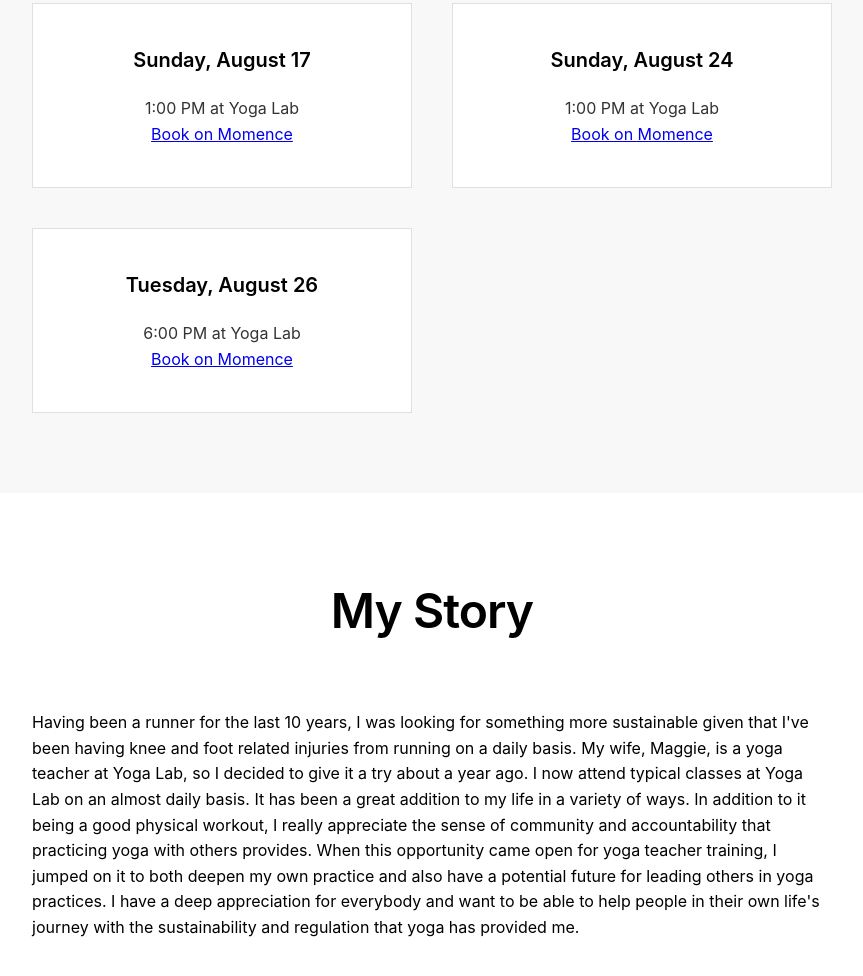
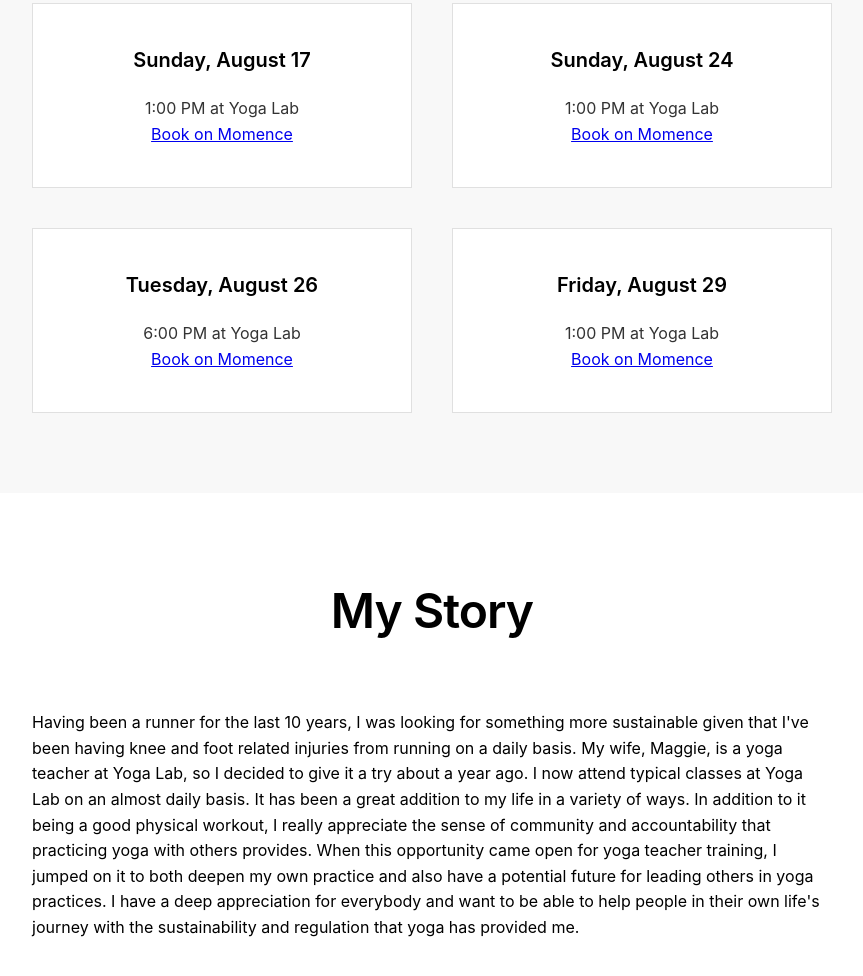
Before and after one commit to dkhundley/ytt-website, a website: page index.html in a window 1280 px wide. Shown: the part 2340-3316 px from the top of the page, without its empty margins (208-1071 px from the left). Drawn offline with Linux system fonts and the light colour scheme.

Commit message:
Adding final class time

```diff
--- a/index.html
+++ b/index.html
@@ -84,6 +84,11 @@
                         <p>6:00 PM at Yoga Lab</p>
                         <p><a href="https://momence.com/Yoga-Lab/David-Practice-Teach/120623599" target="_blank">Book on Momence</a></p>
                     </div>
+                    <div class="schedule-item">
+                        <h3>Friday, August 29</h3>
+                        <p>1:00 PM at Yoga Lab</p>
+                        <p><a href="https://momence.com/Yoga-Lab/David-Practice-Teach-with-Abby-and-Adam/120783643" target="_blank">Book on Momence</a></p>
+                    </div>
                 </div>
             </div>
         </section>
```
